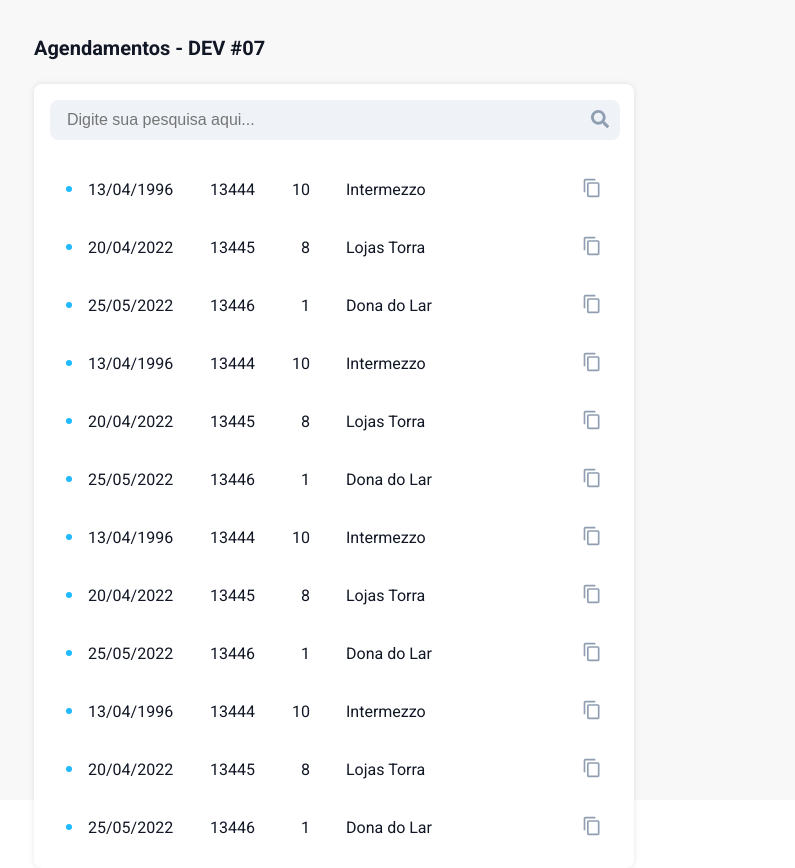
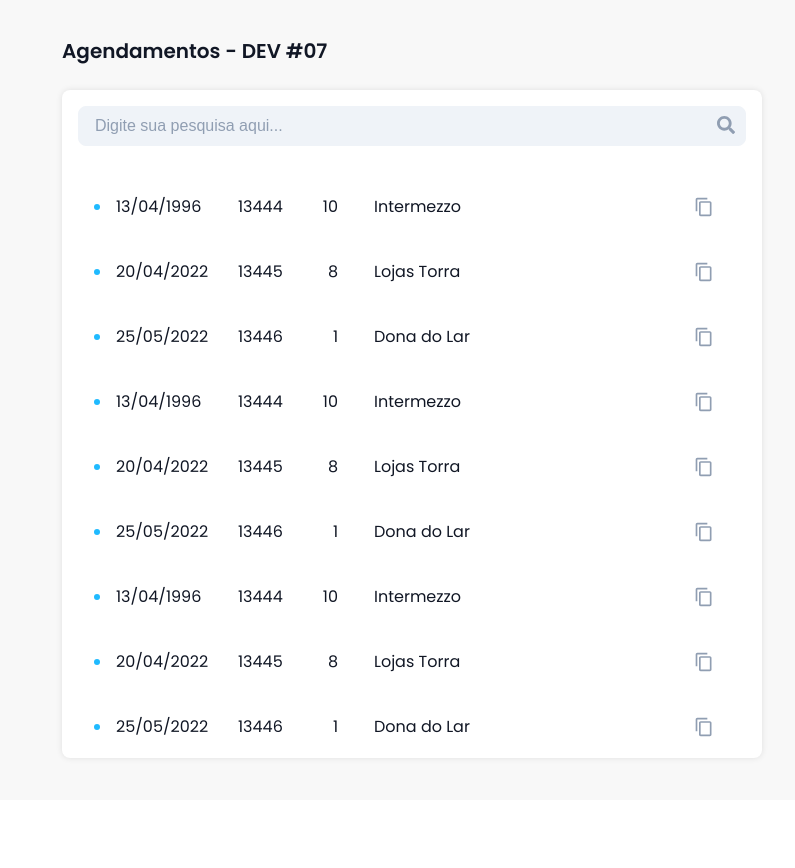
Before and after one commit to FehSouza/plus-desk, a React (Create React App) app: page / in a window 1280 px wide. Shown: the whole page, without its empty margins (2-797 px from the left). After the commit the page ends 800 px from the top, so only its background shows below. Built offline with nearby package versions, Linux system fonts and the light colour scheme.

Commit message:
ajustes na estilização

```diff
--- a/public/index.html
+++ b/public/index.html
@@ -23,10 +23,7 @@
     -->
     <link rel="preconnect" href="https://fonts.googleapis.com" />
     <link rel="preconnect" href="https://fonts.gstatic.com" crossorigin />
-    <link
-      href="https://fonts.googleapis.com/css2?family=Roboto:wght@300;400;500;700;900&family=Signika:wght@300;400;500;600;700&family=Ubuntu:wght@400;500;700&display=swap"
-      rel="stylesheet"
-    />
+    <link href="https://fonts.googleapis.com/css2?family=Poppins:wght@400;600&display=swap" rel="stylesheet" />
     <title>Zendesk e-Plus</title>
   </head>
   <body>
--- a/src/App.js
+++ b/src/App.js
@@ -20,6 +20,7 @@
               <FaSearch />
             </S.SearchButton>
           </S.SearchWrapper>
+          <S.List>
             <Ticket date="13/04/1996" numberTicket={13444} hours={10} store="Intermezzo"></Ticket>
             <Ticket date="20/04/2022" numberTicket={13445} hours={8} store="Lojas Torra"></Ticket>
             <Ticket date="25/05/2022" numberTicket={13446} hours={1} store="Dona do Lar"></Ticket>
@@ -32,6 +33,13 @@
             <Ticket date="13/04/1996" numberTicket={13444} hours={10} store="Intermezzo"></Ticket>
             <Ticket date="20/04/2022" numberTicket={13445} hours={8} store="Lojas Torra"></Ticket>
             <Ticket date="25/05/2022" numberTicket={13446} hours={1} store="Dona do Lar"></Ticket>
+            <Ticket date="13/04/1996" numberTicket={13444} hours={10} store="Intermezzo"></Ticket>
+            <Ticket date="20/04/2022" numberTicket={13445} hours={8} store="Lojas Torra"></Ticket>
+            <Ticket date="25/05/2022" numberTicket={13446} hours={1} store="Dona do Lar"></Ticket>
+            <Ticket date="13/04/1996" numberTicket={13444} hours={10} store="Intermezzo"></Ticket>
+            <Ticket date="20/04/2022" numberTicket={13445} hours={8} store="Lojas Torra"></Ticket>
+            <Ticket date="25/05/2022" numberTicket={13446} hours={1} store="Dona do Lar"></Ticket>
+          </S.List>
         </S.Content>
       </S.Container>
     </ThemeProvider>
--- a/src/AppStyles.js
+++ b/src/AppStyles.js
@@ -4,40 +4,44 @@
 export const Container = styled.main`
   width: 100vw;
   height: 100vh;
-  padding: 36px;
+  padding: 36px 0;
   box-sizing: border-box;
   background-color: #f8f8f8;
 `;
 
 export const Title = styled.h1`
   font-size: 20px;
-  font-weight: 700;
+  font-weight: 600;
   margin: 0;
   color: ${({ theme }) => theme.colors.fontPrimary};
+  margin-left: 5%;
 `;
 
 export const Content = styled.section`
   margin-top: 24px;
-  width: 600px;
+  width: min(90%, 700px);
+  height: calc(100% - 60px);
   box-shadow: 0 0 6px ${({ theme }) => theme.colors.shadow};
   border: none;
   border-radius: 8px;
-  padding: 16px;
+  padding:  16px;
   box-sizing: border-box;
   background-color: ${({ theme }) => theme.colors.background};
+  position: relative;
+  margin-left: 5%;
 `;
 
 export const SearchWrapper = styled.div`
-  width: 100%;
-  height: 38px;
+  flex: 1;
+  height: 40px;
   border: none;
   border-radius: 8px;
   background-color: ${({ theme }) => theme.colors.secondary};
   display: flex;
   align-items: center;
   justify-content: space-between;
-  margin-bottom: 24px;
   border: 1px solid ${({ theme }) => theme.colors.secondary};
+  box-sizing: border-box;
   &:focus-within {
     border: 1px solid ${({ theme }) => theme.colors.primary};
     transition-duration: 250ms;
@@ -56,9 +60,12 @@
   border: none;
   padding: 0 16px;
   box-sizing: border-box;
-  color: ${({ theme }) => theme.colors.fontSecondary};
+  color: ${({ theme }) => theme.colors.fontPrimary};
   font-size: 16px;
   outline: none;
+  &::placeholder{
+  color: ${({ theme }) => theme.colors.fontSecondary};
+  }
 `;
 
 export const SearchButton = styled.button`
@@ -76,3 +83,16 @@
     }
   }
 `;
+
+export const List = styled.ul`
+  margin: 0;
+  padding: 0;
+  width: 100%;
+  padding-bottom: 16px;
+  max-height: calc(100% - 64px);
+  overflow-y: auto;
+  box-sizing: border-box;
+  list-style: none;
+  margin-top: 24px;
+  margin-right: 16px;
+`;
--- a/src/components/Ticket/styles.js
+++ b/src/components/Ticket/styles.js
@@ -1,20 +1,24 @@
 import { lighten } from 'polished';
 import styled from 'styled-components';
 
-export const Container = styled.div`
-  width: 100%;
-  height: 50px;
+export const Container = styled.li`
+  flex: 1;
+  height: unset;
   border: none;
   border-radius: 8px;
   background-color: ${({ theme }) => theme.colors.background};
-  margin-top: 8px;
   display: flex;
   align-items: center;
-  padding: 0 16px;
+  padding: 16px;
+  margin-top: 8px;
+  margin-right: 16px;
   box-sizing: border-box;
+  flex-wrap: wrap;
+  position: relative;
   &:hover {
     background-color: ${({ theme }) => theme.colors.secondary};
     transition-duration: 250ms;
+    cursor: pointer;
     & svg {
       color: ${({ theme }) => theme.colors.primary};
       transition-duration: 250ms;
@@ -63,6 +67,11 @@
   background-color: transparent;
   padding: 0;
   border: none;
+  display: flex;
+  align-items: center;
+  height: 100%;
+  position: absolute;
+  right: 16px;
   & svg {
     color: ${({ theme }) => theme.colors.fontSecondary};
     font-size: 20px;
--- a/src/styles/globalStyles.js
+++ b/src/styles/globalStyles.js
@@ -3,10 +3,26 @@
 export const GlobalStyle = createGlobalStyle`
 body {
   margin: 0;
-  font-family: 'Roboto', sans-serif;
+  font-family: 'Poppins', sans-serif;
   -webkit-font-smoothing: antialiased;
   -moz-osx-font-smoothing: grayscale;
   width: 100vw;
   height: 100vh;
 }
+
+::-webkit-scrollbar {
+  width: 12px;
+  margin-left: 16px;
+}
+
+::-webkit-scrollbar-track {
+  border-radius: 20px;       /* roundness of the scroll thumb */
+  background-color: ${({theme}) => theme.colors.grey};        /* color of the tracking area */
+}
+
+::-webkit-scrollbar-thumb {    /* color of the scroll thumb */
+  border-radius: 20px;       /* roundness of the scroll thumb */
+  border: 3px solid ${({theme}) => theme.colors.grey};  /* creates padding around scroll thumb */
+  background-color: ${({theme}) => theme.colors.fontSecondary};        /* color of the tracking area */
+}
 `;
--- a/src/styles/theme.js
+++ b/src/styles/theme.js
@@ -5,6 +5,7 @@
     background: '#FFFFFF',
     fontPrimary: '#111725',
     fontSecondary: '#909EB2',
+    grey: '#CED4DD',
     shadow: '#0000001A',
   },
 };
```
Lines whose indentation alone changed are shown as unchanged.
